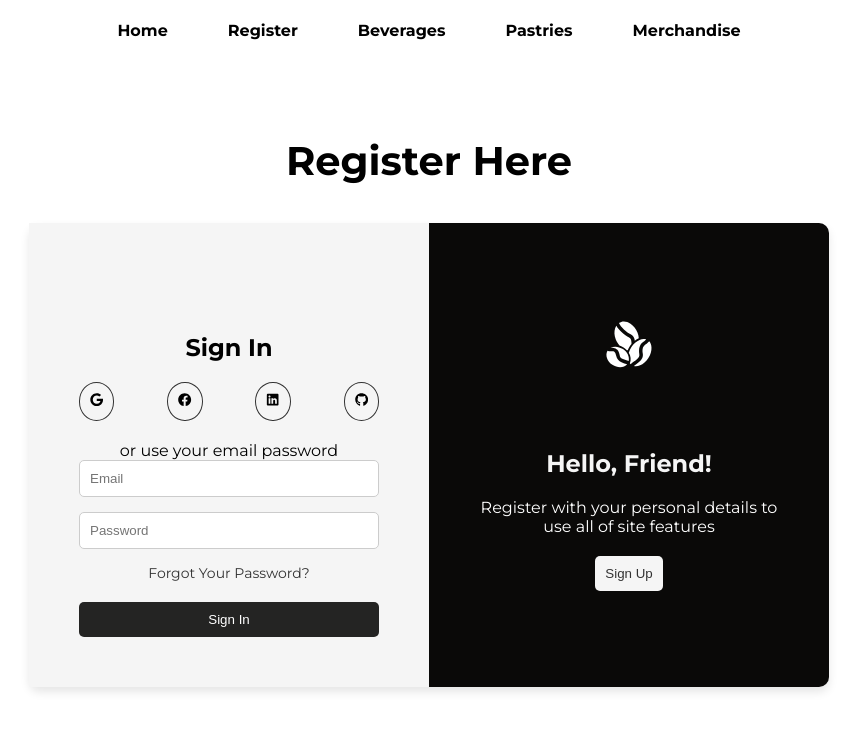
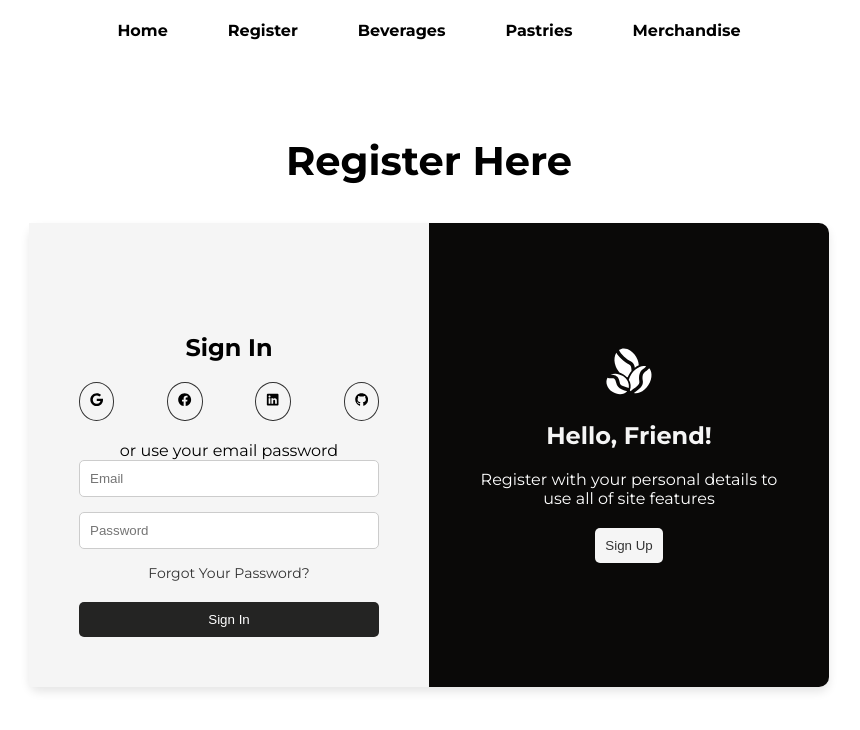
Before and after one commit to Seju-0/Finals_Website, a React (Create React App) app: page /register in a window 1280 px wide. Shown: the top 730 px of the page, without its empty margins (211-1071 px from the left). Built offline with nearby package versions, Linux system fonts and the light colour scheme.

Commit message:
Added css

```diff
--- a/src/App.js
+++ b/src/App.js
@@ -1,6 +1,5 @@
 import React from 'react';
 import './css_files/App.css';  // Global styles
-import './css_files/styles.css';  // Additional styles
 import { BrowserRouter as Router, Route, Routes } from 'react-router-dom';
 import CustomNavbar from './components/Navbar';
 import Home from './components/Home';
--- a/src/components/Register.js
+++ b/src/components/Register.js
@@ -30,7 +30,7 @@ const Register = () => {
 
         {/* Sign Up Section */}
         <div className="sign-up-section">
-          <GiCoffeeBeans size={50} style={{ marginBottom: '20px' }} /> {/* Coffee Beans icon */}
+          <GiCoffeeBeans size={50} style={{ marginBottom: '-35px' }} /> {/* Coffee Beans icon */}
           <h2>Hello, Friend!</h2>
           <p>Register with your personal details to use all of site features</p>
           <button className="sign-up-btn">Sign Up</button>
```
Also changed, not shown: src/css_files/styles.css (deleted).
